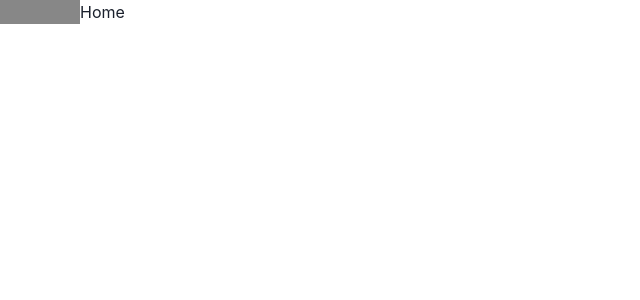
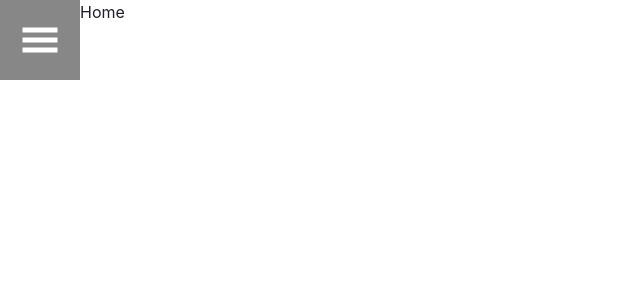
Before and after one commit to nanahiryu/mizu_simple_checklist, a React (Create React App) app: page / in a window 1280 px wide. Shown: the top 300 px of the page, without its empty margins (0-640 px from the left). Built offline with nearby package versions, Linux system fonts and the light colour scheme.

Commit message:
サイドバー完成

```diff
--- a/src/components/features/SideBar/SideBar.tsx
+++ b/src/components/features/SideBar/SideBar.tsx
@@ -1,7 +1,15 @@
+import { Box } from "@chakra-ui/react";
+import { GiHamburgerMenu } from "react-icons/gi";
 import React from "react";
 
 const Sidebar = () => {
-  return <div></div>;
+  return (
+    <>
+      <Box m="20px">
+        <GiHamburgerMenu color="white" size="40px" />
+      </Box>
+    </>
+  );
 };
 
 export default Sidebar;
```
